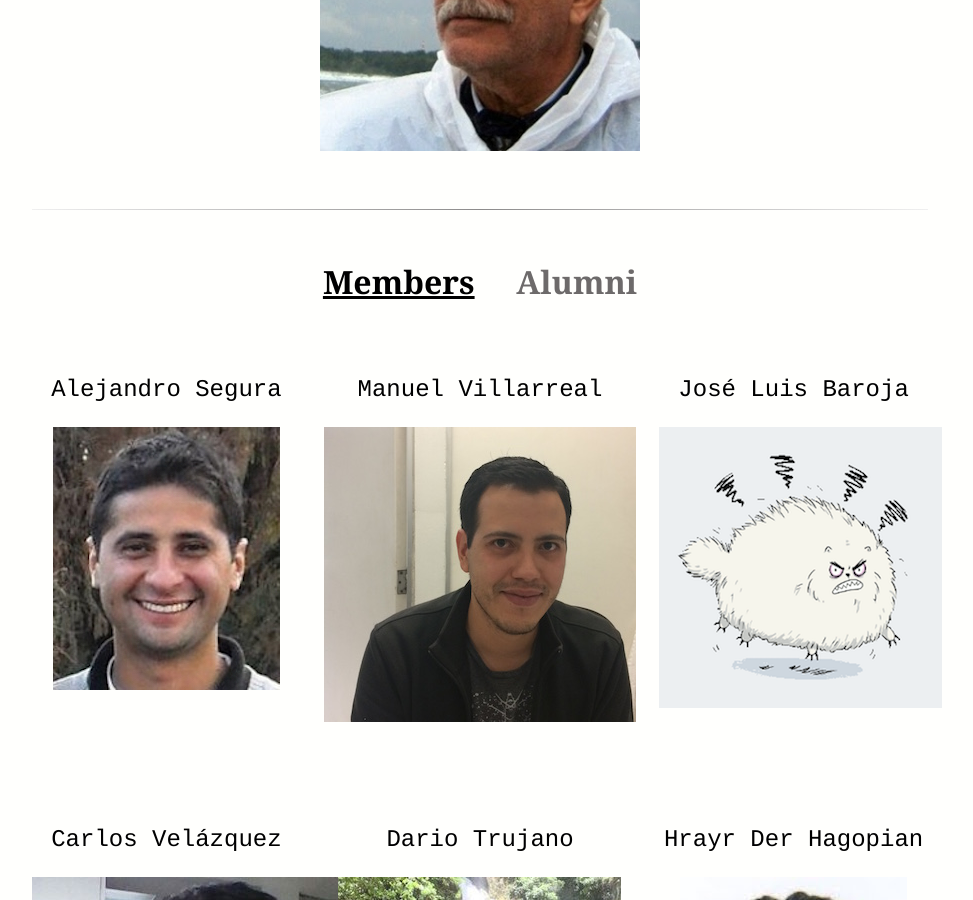
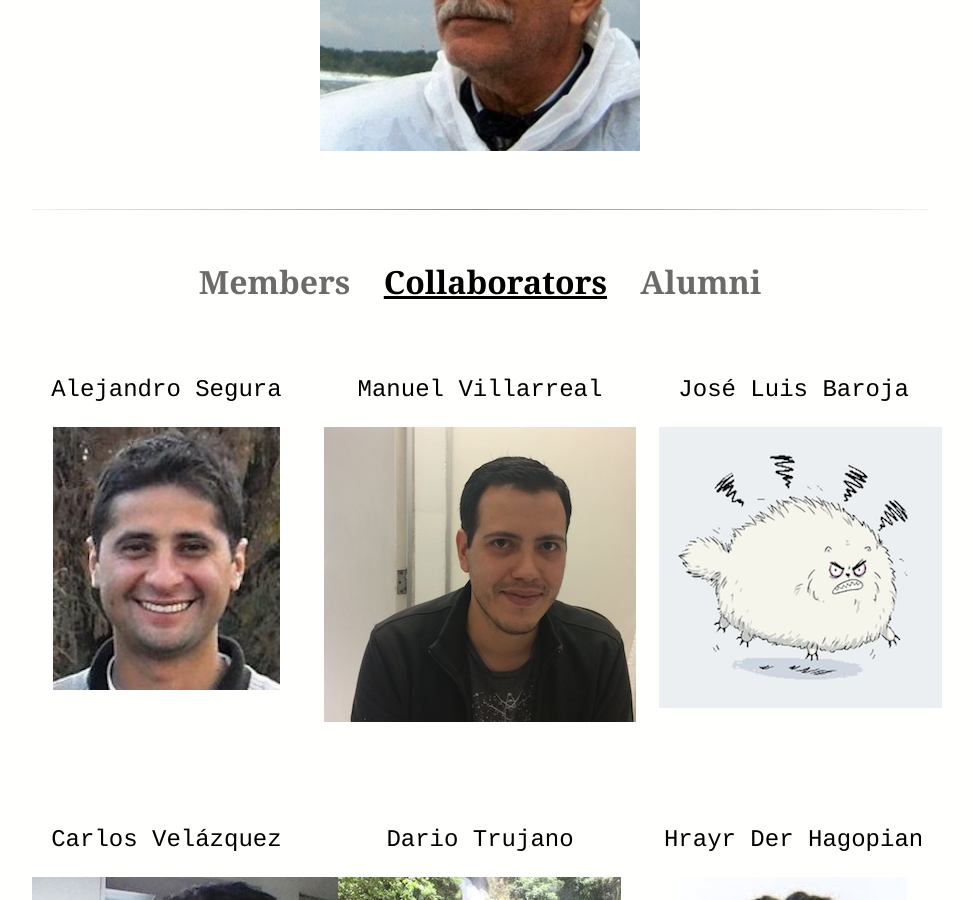
Before and after one commit to BouzasLab25/bouzaslab25.github.io, a Jekyll site: the page built from people/index.html, in a window 1280 px wide and 900 px high, scrolled down 583 px. Shown: the whole window, without its empty margins (160-1133 px from the left). Built offline with Jekyll 4.4.1, drawn with Linux system fonts in a browser that asks for light colours.

Commit message:
Update index.html

```diff
--- a/people/index.html
+++ b/people/index.html
@@ -11,7 +11,7 @@
 
 <hr class="style14">
 
-<h3 style="color:black;font-size: 2em;font-family:'Georgia';"><u>Members</u> &nbsp;&nbsp;&nbsp;&nbsp;<a href="/people/alumni.html" style="color:#6d6a6a;font-size: 1em;font-family:'Georgia';">Alumni</a></h3>
+<h3 style="color:black;font-size: 2em;font-family:'Georgia';"><a href="/people/index.html" style="color:#6d6a6a;font-size: 1em;font-family:'Georgia';">Members</a>&nbsp;&nbsp;&nbsp;&nbsp;<u>Collaborators</u>&nbsp;&nbsp;&nbsp;&nbsp;<a href="/people/alumni.html" style="color:#6d6a6a;font-size: 1em;font-family:'Georgia';">Alumni</a></h3>
 </p>
 
   <div class="left">
```
